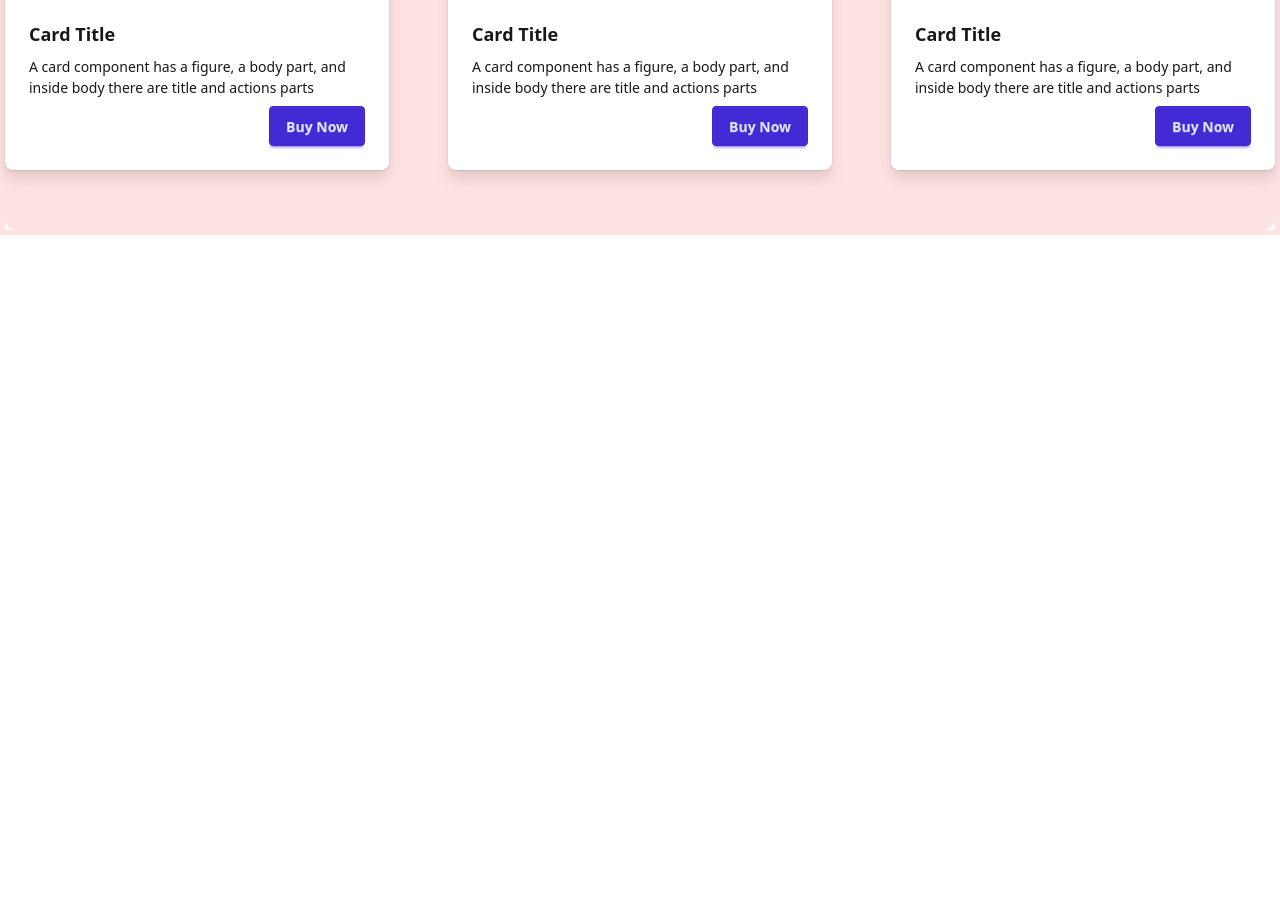
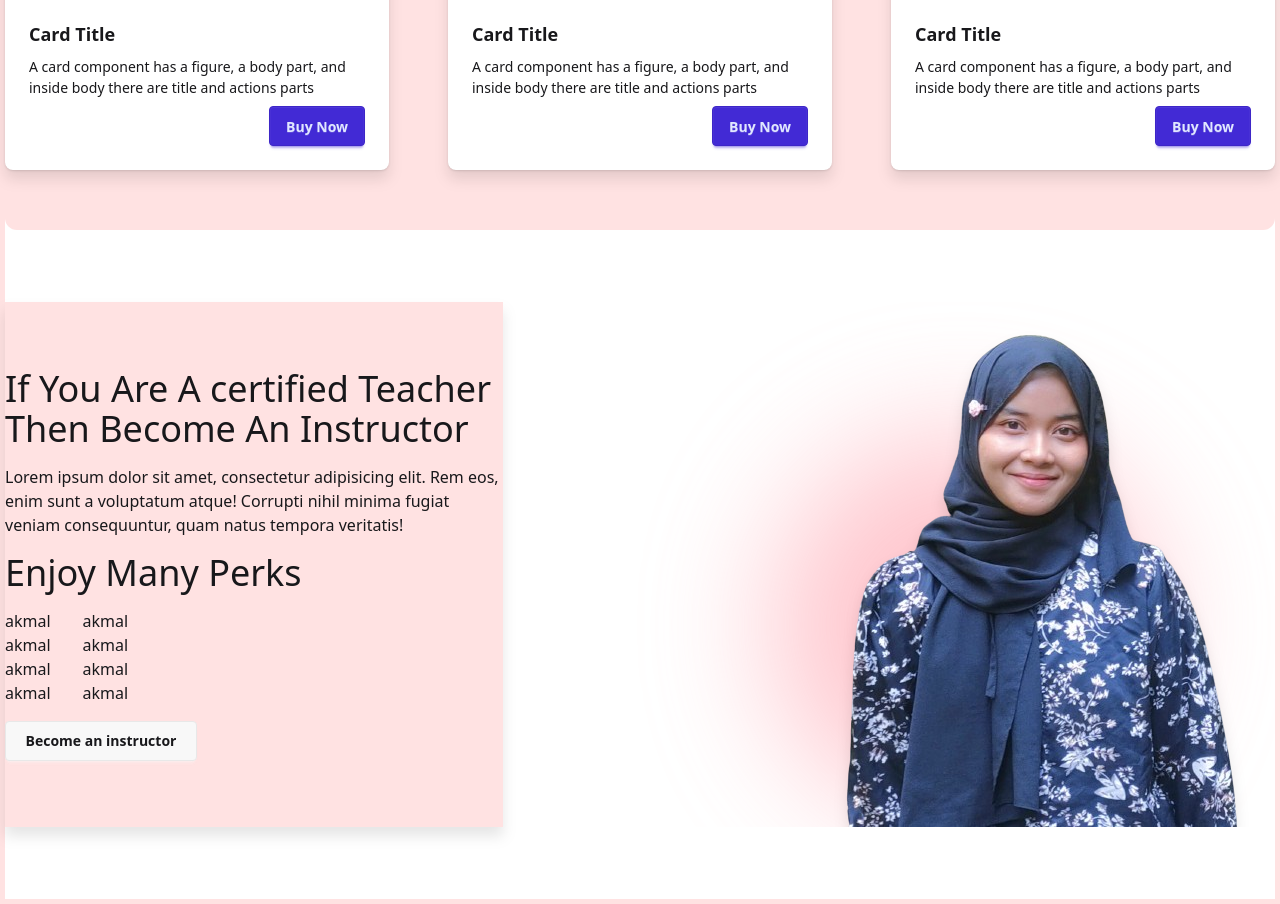
Before and after one commit to alientttt/LandingPage1, a plain HTML site: page index.html in a window 1280 px wide. Shown: the part 1922-2826 px from the top of the page. Before the commit the page ends 2157 px from the top, so only its background shows below. Drawn offline with nearby package versions, Linux system fonts and the light colour scheme.

Commit message:
Mengerjakan fitur di page 4

```diff
--- a/index.html
+++ b/index.html
@@ -165,8 +165,42 @@
       </main>
 
 
+
+
     </div>
 
+    <!-- Kontainer Empat -->
+    <div class="container mx-auto grid grid-cols-5 gap-4 py-18">
+
+      <!-- Main -->
+      <main class="col-span-2 flex flex-col justify-center space-y-4 drop-shadow-xl bg-red-100">
+        <span class="text-4xl">If You Are A certified Teacher Then Become An Instructor</span>
+        <p>Lorem ipsum dolor sit amet, consectetur adipisicing elit. Rem eos, enim sunt a voluptatum atque! Corrupti nihil minima fugiat veniam consequuntur, quam natus tempora veritatis!</p>
+        <span class="text-4xl">Enjoy Many Perks</span>
+        <div class="flex space-x-8">
+          <ul>
+            <li>akmal</li>
+            <li>akmal</li>
+            <li>akmal</li>
+            <li>akmal</li>
+          </ul>
+          <ul>
+            <li>akmal</li>
+            <li>akmal</li>
+            <li>akmal</li>
+            <li>akmal</li>
+          </ul>
+        </div>
+        <a class="btn w-48">Become an instructor</a>
+      </main>
+
+      <!-- Aside -->
+      <aside class="col-span-3 relative flex items-center justify-end overflow-hidden">
+        <!-- Bubble Background (opsional) -->
+        <div class="absolute w-96 h-96 bg-rose-300 rounded-full blur-3xl opacity-60 top-1/4 left-1/3 z-10"></div>
+        <img class="relative z-10 object-cover drop-shadow-xl rounded-xl" src="./img/sera.png" alt="">
+      </aside>
+    </div>
 
   </body>
 </html>
```
